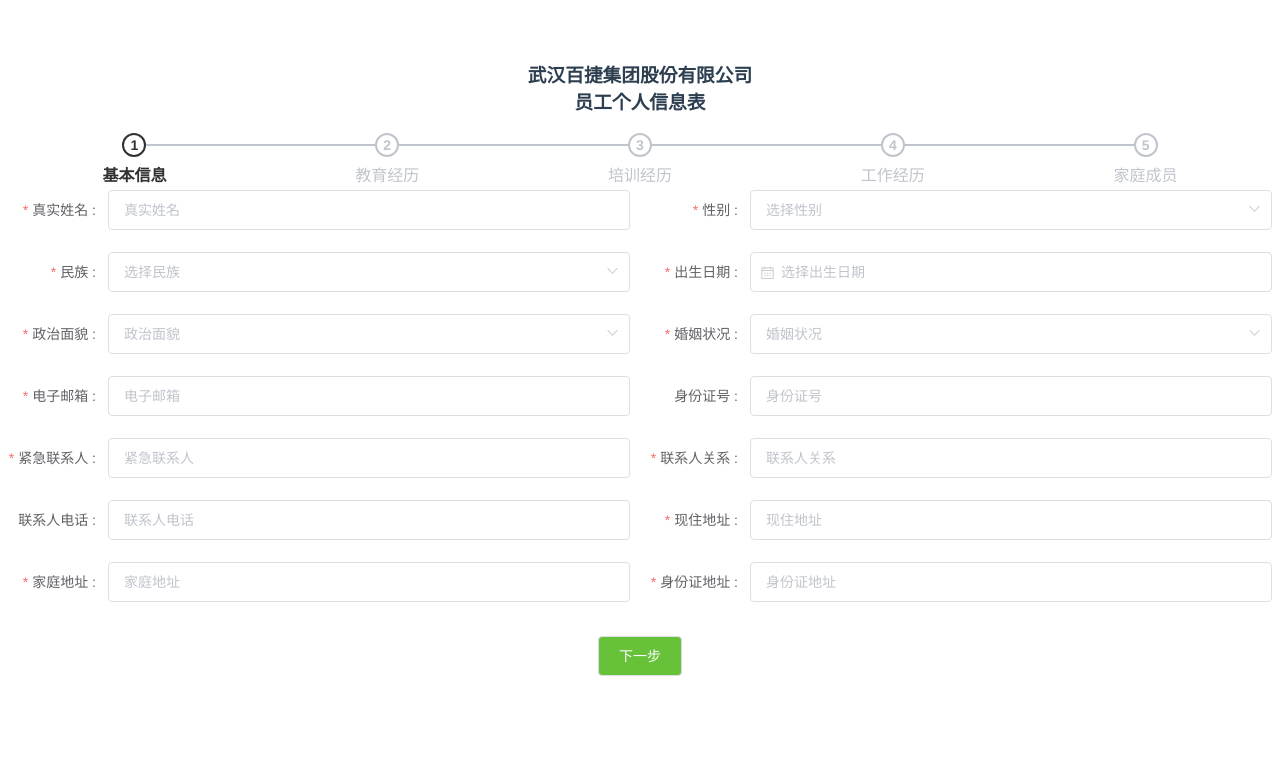
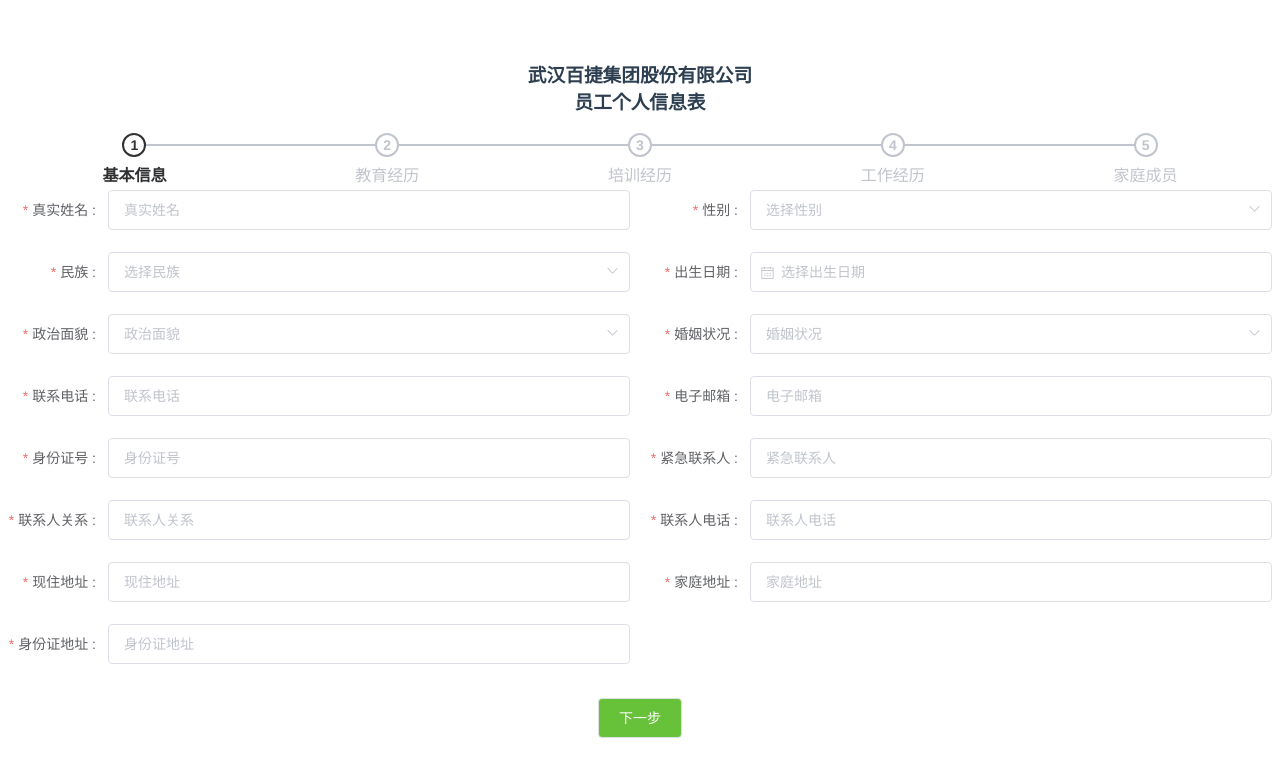
Before and after one commit to fhrl94/register, a Vue app: page /#/register in a window 1280 px wide. Shown: the top 776 px of the page. Built offline with nearby package versions, Linux system fonts and the light colour scheme.

Commit message:
校验完成之后版本

```diff
--- a/src/components/register.vue
+++ b/src/components/register.vue
@@ -13,10 +13,11 @@
         <el-step title="家庭成员"></el-step>
       </el-steps>
     </div>
+    <div class="stepBox" v-if="active === 0">
       <el-form ref="form" :model="form" :rules="rules" label-width="100px">
         <!-- <el-tabs :tab-position="'top'" style="height: 200px;"> -->
         <!-- <el-tab-pane label="一、基本信息"> -->
-      <div class="stepBox" v-if="showStepBoxActive === 0">
+        <div class="stepBox" v-if="active === 0">
           <el-row :gutter="20">
             <el-col :md="12" class="maxwidth">
               <el-form-item label="真实姓名 :" prop="trueName">
@@ -96,9 +97,9 @@
               </el-form-item>
             </el-col>
             <el-col :md="12" class="maxwidth">
-            <el-form-item label="出生日期 :" prop="birthDate">
+              <el-form-item label="出生日期 :" prop="userBirthDate" id="BirthDate">
                 <el-date-picker
-                v-model="form.birthDate"
+                  v-model="form.userBirthDate"
                   value-format="yyyy/MM/dd"
                   type="date"
                   placeholder="选择出生日期"
@@ -145,47 +146,55 @@
 
           <el-row :gutter="20">
             <el-col :md="12" class="maxwidth">
-            <el-form-item label="电子邮箱 :" prop="email">
-              <el-input v-model="form.email" placeholder="电子邮箱"></el-input>
+              <el-form-item label="联系电话 :" prop="userTel">
+                <el-input v-model="form.userTel" placeholder="联系电话"></el-input>
               </el-form-item>
             </el-col>
             <el-col :md="12" class="maxwidth">
-            <el-form-item label="身份证号 :" prop="IDNum">
-              <el-input v-model="form.IDNum" placeholder="身份证号"></el-input>
+              <el-form-item label="电子邮箱 :" prop="email">
+                <el-input v-model="form.email" placeholder="电子邮箱"></el-input>
               </el-form-item>
             </el-col>
           </el-row>
 
           <el-row :gutter="20">
             <el-col :md="12" class="maxwidth">
+              <el-form-item label="身份证号 :" prop="idCardNum">
+                <el-input v-model="form.idCardNum" placeholder="身份证号"></el-input>
+              </el-form-item>
+            </el-col>
+            <el-col :md="12" class="maxwidth">
               <el-form-item label="紧急联系人 :" prop="emergencyContactPeople">
                 <el-input v-model="form.emergencyContactPeople " placeholder="紧急联系人"></el-input>
               </el-form-item>
             </el-col>
+          </el-row>
+
+          <el-row :gutter="20">
             <el-col :md="12" class="maxwidth">
               <el-form-item label="联系人关系 :" prop="emergencyContactRelation">
                 <el-input v-model="form.emergencyContactRelation " placeholder="联系人关系"></el-input>
               </el-form-item>
             </el-col>
-        </el-row>
-        <el-row :gutter="20">
             <el-col :md="12" class="maxwidth">
               <el-form-item label="联系人电话 :" prop="emergencyContactTel">
                 <el-input v-model="form.emergencyContactTel " placeholder="联系人电话"></el-input>
               </el-form-item>
             </el-col>
+          </el-row>
+          <el-row :gutter="20">
             <el-col :md="12" class="maxwidth">
               <el-form-item label="现住地址 :" prop="nowAddress">
                 <el-input v-model="form.nowAddress" placeholder="现住地址"></el-input>
               </el-form-item>
             </el-col>
-        </el-row>
-        <el-row :gutter="20">
             <el-col :md="12" class="maxwidth">
               <el-form-item label="家庭地址 :" prop="familyAddress">
                 <el-input v-model="form.familyAddress" placeholder="家庭地址"></el-input>
               </el-form-item>
             </el-col>
+          </el-row>
+          <el-row :gutter="20">
             <el-col :md="12" class="maxwidth">
               <el-form-item label="身份证地址 :" prop="IDCardAddress">
                 <el-input v-model="form.IDCardAddress" placeholder="身份证地址"></el-input>
@@ -193,17 +202,14 @@
             </el-col>
           </el-row>
         </div>
-
+      </el-form>
+    </div>
     <!--  教育经历 大板块 -->
-      <div class="stepBox" v-if="showStepBoxActive === 1">
+    <div class="stepBox" v-if="active === 1">
       <!-- <label style="color: #DCDFE6">（请从最高教育经历开始填写，最多两项）</label> -->
       <!-- 时间线中整个盒子 -->
       <el-timeline>
-          <el-timeline-item
-            v-for="(activity, index) in educationExperience"
-            :key="index"
-            :timestamp="activity.startDate"
-          >
+        <el-timeline-item v-for="(activity, index) in educationExperience" :key="index" :timestamp="activity.startDate">
           <p class="edu-data-p01 textAlignLeft">
             <span>{{activity.startDate}}</span>
             <i>-</i>
@@ -244,14 +250,16 @@
           ></el-button>
         </el-timeline-item>
       </el-timeline>
+      <!-- 添加按钮 -->
       <el-button
         type="primary"
         icon="el-icon-circle-plus"
         size="small"
         v-if="!showEducationExperienceIns"
-          @click="addIns('educationExperienceIns','showEducationExperienceIns')"
+        @click="addIns('educationExperienceIns','showEducationExperienceIns',)"
       ></el-button>
 
+      <!-- /-*252 -->
       <!-- 教育经历 566-->
       <div
         style="border:1px solid #b1acac; border-radius: 8px; padding: 5px; margin-bottom: 30px;"
@@ -324,15 +332,11 @@
     </div>
 
     <!-- //3培训经历 大板块-->
-      <div class="stepBox" v-if="showStepBoxActive === 2">
+    <div class="stepBox" v-if="active === 2">
       <!-- <label style="color: #DCDFE6">（请从最近培训经历开始填写，最多两项）</label> -->
       <!-- 时间线中整个盒子 -->
       <el-timeline>
-          <el-timeline-item
-            v-for="(activity, index) in trainingExperience"
-            :key="index"
-            :timestamp="activity.startDate"
-          >
+        <el-timeline-item v-for="(activity, index) in trainingExperience" :key="index" :timestamp="activity.startDate">
           <p class="edu-data-p01 textAlignLeft">
             <span>{{activity.startDate}}</span>
             <i>-</i>
@@ -376,7 +380,7 @@
         icon="el-icon-circle-plus"
         size="small"
         v-if="!showTrainingExperienceIns"
-          @click="addIns('trainingExperienceIns','showTrainingExperienceIns')"
+        @click="addIns('trainingExperienceIns', 'showTrainingExperienceIns', )"
       ></el-button>
 
       <!-- 培训经历01-640 -->
@@ -443,7 +447,7 @@
       </div>
     </div>
 
-      <div class="stepBox" v-if="showStepBoxActive === 3">
+    <div class="stepBox" v-if="active === 3">
       <!-- 4工作经历-768 -->
       <!-- <label style="color: #DCDFE6">（请从最近工作经历开始填写，最多三项）</label> -->
 
@@ -500,7 +504,7 @@
         icon="el-icon-circle-plus"
         size="small"
         v-if="!showWorkExperienceIns"
-          @click="addIns('workExperienceIns','showWorkExperienceIns')"
+        @click="addIns('workExperienceIns', 'showWorkExperienceIns', )"
       ></el-button>
 
       <div
@@ -566,25 +570,18 @@
           </el-row>
 
           <el-row :gutter="20">
-              <el-button
-                type="primary"
-                @click="saveToList(workExperienceIns, workExperience, 'showWorkExperienceIns')"
-              >保存</el-button>
+            <el-button type="primary" @click="saveToList(workExperienceIns, workExperience, 'showWorkExperienceIns')">保存</el-button>
           </el-row>
         </el-form>
       </div>
     </div>
     <!--5 家庭成员 大板块-902 -->
-      <div class="stepBox" v-if="showStepBoxActive === 4">
+    <div class="stepBox" v-if="active === 4">
       <!-- <label style="color: #DCDFE6">（最多介绍三项）</label> -->
 
       <!-- 时间线中整个盒子 -->
       <el-timeline>
-          <el-timeline-item
-            v-for="(activity, index) in familyMember"
-            :key="index"
-            :timestamp="activity.familyMemberBorn"
-          >
+        <el-timeline-item v-for="(activity, index) in familyMember" :key="index" :timestamp="activity.familyMemberBorn">
           <p class="edu-data-p02 textAlignLeft">
             <span>
               {{activity.familyMemberName}}
@@ -694,19 +691,19 @@
       </div>
     </div>
     <div class="nextAndPreStepBtn">
-        <el-button style="margin-top: 12px;" @click="preStep" v-if="(active === 0) ?false:true">上一步</el-button>
+      <el-button style="margin-top: 12px;" @click="preStep" v-if="(active > 0) ?true:false">上一步</el-button>
       <el-button
         style="margin-top: 12px; background: #67C23A; color: #FFF;"
         @click="nextStep"
-          v-if="(active === 4)?false:true"
+        v-if="(active <=4 )?true:false"
       >下一步</el-button>
       <el-button
         style="margin-top: 12px; background: #F44336; color: rgb(255, 255, 255); "
+        v-if="(active > 4)?true:false"
         type.native="submit"
-          v-if="(active === 4)?true:false"
+        @click="submitFrom"
       >确认提交</el-button>
     </div>
-    </el-form>
   </div>
 </template>
 
@@ -739,17 +736,17 @@
     }
   },
   data() {
-    // var checkEmail = (rule, value, callback) => {
-    //   // if (!value) {
-    //   //   return callback(new Error('邮箱不能为空'));
-    //   // }
-    //   let reg = /[\w!#$%&'*+/=?^_`{|}~-]+(?:\.[\w!#$%&'*+/=?^_`{|}~-]+)*@(?:[\w](?:[\w-]*[\w])?\.)+[\w](?:[\w-]*[\w])?/
-    //   if (!reg.test(value)) {
-    //     return callback(new Error('输入不是一个邮箱地址'))
-    //   } else {
-    //     return callback()
-    //   }
-    // }
+    var checkTel = (rules, value, callback) => {
+      let reg = /^1([38]\d|5[0-35-9]|7[3678])\d{8}$/
+      if (!value) {
+        return callback(new Error('电话不能为空'))
+      }
+      if (!reg.test(value)) {
+        return callback(new Error('请输入正确的电话号码'))
+      }
+      return callback()
+    }
+
     return {
       key_seluser: '',
       selAllotUserDialog: false,
@@ -758,50 +755,7 @@
       repeatDisabled: false,
       labelWidth: '90px',
       showBaiduisBtn: false,
-      //1051
-      form: {
-        dept: '',
-        accountName: '',
-        trueName: '',
-        userNum: '',
-        sex: '',
-        idCardNum: '',
-        password: '',
-        role: '',
-        roleList: [],
-        job: '',
-        jobList: [],
-        phone: '',
-        extention: '',
-        hi: '',
-        birthDate: '',
-        EX_RSSJ: '',
-        canCall: false,
-        leaveDate: '',
-        turnRealDate: '',
-        baoAquota: '',
-        followQuota: '',
-        baiduID: '',
-        EX_ZHYHK: '',
-        EX_ZGYHYHK: '',
-        rank: '',
-        rankList: [],
-        jbList: [],
-        inArea: 'HUB027',
-        inAreaList: [],
-        duties: '10',
-        EX_JB: '52441a9f343211e9813e00e066be4061', // 默认员工
-        superior_name: '',
-        superior_id: '',
-        EX_HTKSRQ: '', // 合同开始日期
-        EX_HTJSRQ: '', // 合同结束日期
-        email: ''
-      },
-      classes: [],
-      stepBoxActive: [],
-      showStepBoxActive: 0,
-      active: 0,
-      //
+
       // 教育经历1161
       educationExperienceIns: {
         startDate: '',
@@ -822,7 +776,6 @@
         endDate: '',
         trainingOrgName: '',
         trainingDuration: '',
-        eduBackground: '',
         trainingAddress: '',
         certificateName: '',
         isEdit: false
@@ -858,49 +811,138 @@
       familyMember: [],
       showFamilyMemberIns: true,
 
-      // rules: {
-      //   accountName: [],
-      //   trueName: [],
-      //   userNum: [],
-      //   sex: [],
-      //   idCardNum: [],
-      //   role: [],
-      //   job: [],
-      //   duties: [],
-      //   dept: [],
-      //   entryDate: [],
-      //   inArea: [],
-      //   EX_XNRZ: [],
-      //   // 1164
-      //   email: [
-      //     { required: true, message: '请输入邮箱地址', trigger: 'blur' },
-      //     {
-      //       type: 'email',
-      //       message: '请输入正确的邮箱地址',
-      //       trigger: 'blur'
-      //     }
-      //   ]
-      // }
+      //1051
+      form: {
+        trueName: '', //1
+        sex: '', //2
+        nationality: '', //3 民族
+        userBirthDate: '', //4出生日
+        ancestralHome: '', //5 籍贯
+        politicalStatus: '', //6
+        maritalStatus: '', //7婚姻
+        email: '', //8
+        userTel: '', //9电话
 
+        idCardNum: '', //10
+        emergencyContactPeople: '', //11
+        emergencyContactRelation: '', //12
+        emergencyContactTel: '', //13
+        nowAddress: '', //14
+        familyAddress: '', //15
+        IDCardAddress: '' //16
+
+        // dept: '',
+        // accountName: '',
+        // trueName: '',
+        // userNum: '',
+        // sex: '',
+        // idCardNum: '',
+        // password: '',
+        // role: '',
+        // roleList: [],
+        // job: '',
+        // jobList: [],
+        // phone: '',
+        // extention: '',
+        // hi: '',
+        // entryDate: '',
+        // EX_RSSJ: '',
+        // canCall: false,
+        // leaveDate: '',
+        // turnRealDate: '',
+        // baoAquota: '',
+        // followQuota: '',
+        // baiduID: '',
+        // EX_ZHYHK: '',
+        // EX_ZGYHYHK: '',
+        // rank: '',
+        // rankList: [],
+        // jbList: [],
+        // inArea: 'HUB027',
+        // inAreaList: [],
+        // duties: '10',
+        // EX_JB: '52441a9f343211e9813e00e066be4061', // 默认员工
+        // superior_name: '',
+        // superior_id: '',
+        // EX_HTKSRQ: '', // 合同开始日期
+        // EX_HTJSRQ: '', // 合同结束日期
+      },
+      classes: [],
+      stepBoxActive: [],
+      // showStepBoxActive: 0,
+      active: 0,
+      //
+
+      //-*892
       rules: {
-        trueName: [],
-        sex: [],
+        trueName: [
+          {
+            required: true,
+            message: '请输入真实姓名',
+            trigger: ['blur', 'change']
+          },
+          {
+            min: 1,
+            max: 6,
+            message: '真实姓名长度在 1 到 6 个字符',
+            trigger: 'blur'
+          }
+        ],
+        sex: [
+          {
+            required: true,
+            message: '请选择出性别',
+            trigger: ['blur', 'change']
+          }
+        ],
+        userBirthDate: [
+          { required: true, message: '请输入出生日', trigger: 'blur' }
+        ],
         nationality: [],
-        birthDate: [],
+        entryDate: [],
         politicalStatus: [],
         maritalStatus: [],
         email: [
           { required: true, message: '请输入邮箱地址', trigger: 'blur' },
+          { type: 'email', message: '请输入正确的邮箱地址', trigger: 'blur' }
+        ],
+        userTel: [
           {
-            type: 'email',
-            message: '请输入正确的邮箱地址',
+            required: true,
+            validator: checkTel,
             trigger: ['blur', 'change']
           }
         ],
-        IDNum: [],
-        emergencyContactPeople: [],
+        idCardNum: [
+          {
+            min: 18,
+            max: 18,
+            required: true,
+            message: '请输入正确的18位身份证号',
+            trigger: 'blur'
+          }
+        ],
+        emergencyContactPeople: [
+          {
+            required: true,
+            message: '请输入真实姓名',
+            trigger: ['blur', 'change']
+          },
+          {
+            min: 1,
+            max: 6,
+            message: '真实姓名长度在 1 到 6 个字符',
+            trigger: 'blur'
+          }
+        ],
         emergencyContactRelation: [],
-        emergencyContactTel: [],
+        emergencyContactTel: [
+          {
+            required: true,
+            validator: checkTel,
+            trigger: 'blur'
+          }
+        ],
         nowAddress: [],
         familyAddress: [],
         IDCardAddress: [],
@@ -919,12 +961,13 @@
         workJob: [],
         workContent: [],
         workAttestor: [],
+        attestorTel: [{ validator: checkTel, trigger: 'blur' }],
         familyMemberName: [],
         RelationshipWithMe: [],
         familyMemberBorn: [],
         memberWorkUnit: [],
         memberJob: [],
-        memberTel: []
+        memberTel: [{ validator: checkTel, trigger: 'blur' }]
       }
     }
   },
@@ -1001,33 +1044,104 @@
     this._rolesInit()
   },
   methods: {
+    checkForm(showIns) {
+      let formDict = {
+        showEducationExperienceIns: 'educationExperienceIns',
+        showTrainingExperienceIns: 'trainingExperienceIns',
+        showWorkExperienceIns: 'workExperienceIns',
+        showFamilyMemberIns: 'familyMemberIns'
+      }
+      let formName
+      if (formDict.hasOwnProperty(showIns)) {
+        formName = formDict[showIns]
+      } else {
+        formName = 'form'
+      }
+      let isValid
+      this.$refs[formName].validate(function(valid) {
+        window.console.log(valid)
+        if (valid) {
+          // alert('submit!');
+          // return true
+        } else {
+          window.console.log('error submit!!')
+          // return false
+        }
+        isValid = valid
+      })
+      return isValid
+    },
+    submitFrom() {
+      //最后点击提交按钮之后，关闭所有的添加框，以免表单必选项影响提交
+      this.showFamilyMemberIns = false
+      this.showWorkExperienceIns = false
+      this.showEducationExperienceIns = false
+      this.showTrainingExperienceIns = false
+      this.$confirm('核实之后，确定要提交?', '提示', {
+        confirmButtonText: '确定',
+        cancelButtonText: '取消',
+        type: 'warning',
+        center: true
+      })
+        .then(() => {
+          this.$message({
+            type: 'success',
+            message: '提交成功!'
+          })
+          window.console.log(this.form)
+          let params = {
+            form: this.form,
+            familyMember: this.familyMember,
+            workExperience: this.workExperience,
+            educationExperience: this.educationExperience,
+            trainingExperience: this.trainingExperience
+          }
+          window.console.log(params)
+        })
+        .catch(() => {
+          this.$message({
+            type: 'info',
+            message: '已取消提交'
+          })
+        })
+    },
+    //下一步
     nextStep() {
-      // let stepFormName = ['']
+      // 下一步校验
+      if (this.active === 0 && !this.checkForm()) {
+        return false
+      }
+      let showInsList = [
+        '',
+        'showEducationExperienceIns',
+        'showTrainingExperienceIns',
+        'showWorkExperienceIns',
+        'showFamilyMemberIns'
+      ]
+      if (this.active > 0 && this.active <= 4) {
+        if (!this.limitList(showInsList[this.active])) {
+          return false
+        }
+      }
       if (this.active++ > 4) {
-        this.active = 4
+        this.active = 5
       }
-      this.showStepBoxActive = this.active
-      // alert("当前next步骤:"+this.showStepBoxActive);
     },
+    //上一步
     preStep() {
       if (this.active-- < 0) {
         this.active = 0
-      }
-      this.showStepBoxActive = this.active
-      // alert("当前pre步骤:"+this.showStepBoxActive);
-    },
-
-    canCallChange(val) {
-      if (val) {
-        this.showBaiduisBtn = true
-      } else {
-        this.showBaiduisBtn = false
       }
     },
     saveToList(ins, insList, showIns) {
       // ins 存储实例
       // insList 具体存储的数组
       // showIns 是否展示此窗口
+      // 先校验
+      window.console.log(this.checkForm(showIns))
+      if (!this.checkForm(showIns)) {
+        return false
+      }
       if (ins.isEdit === true) {
         let tmp = insList.filter(elem => {
           return elem.isEdit === true
@@ -1050,29 +1164,64 @@
     editIns(ins, InsPrototype, showIns) {
       // ins 当前数据
       // InsPrototype：窗口展现数据
+      window.console.log('编辑后showIns:' + this.showEducationExperienceIns)
       ins.isEdit = true
       this.$set(this, InsPrototype, ins)
       this.$set(this, showIns, true)
     },
     addIns(ins, showIns) {
+      if (this.limitList(showIns)) {
         this.$set(this, ins, { isEdit: false })
         this.$set(this, showIns, true)
+      }
+      // window.console.log('添加后showIns:' + this.showEducationExperienceInswIns)
+    },
+    limitList(showIns) {
+      let listDict = {
+        showEducationExperienceIns: this.educationExperience,
+        showTrainingExperienceIns: this.trainingExperience,
+        showWorkExperienceIns: this.workExperience,
+        showFamilyMemberIns: this.familyMember
+      }
+      let limitListDict = {
+        showEducationExperienceIns: [1, 2],
+        showTrainingExperienceIns: [0, 2],
+        showWorkExperienceIns: [0, 3],
+        showFamilyMemberIns: [1, 3]
+      }
+      window.console.log(limitListDict[showIns])
+      if (
+        limitListDict[showIns][0] <= listDict[showIns].length &&
+        limitListDict[showIns][1] > listDict[showIns].length
+      ) {
+        return true
+      } else {
+        this.$message({
+          message: `条数为 ${limitListDict[showIns][0]} ~ ${
+            limitListDict[showIns][1]
+          } 之间`,
+          type: 'warning'
+        })
+      }
     },
     delIns(ins, insList, showIns) {
       this.$set(this, showIns, false)
       this.$delete(insList, insList.indexOf(ins))
       // insList.splice(insList.indexOf(ins), 0)
     },
+    //-*1103
     _rolesInit() {
       let allRules = [
         'trueName',
         'sex',
         'nationality',
-        'birthDate',
+        'userBirthDate', //出生日
+        'entryDate',
         'politicalStatus',
         'maritalStatus',
         'email',
-        'IDNum',
+        'userTel', //电话
+        'idCardNum',
         'emergencyContactPeople',
         'emergencyContactRelation',
         'emergencyContactTel',
@@ -1093,7 +1242,8 @@
         'workCompanyName',
         'workJob',
         'workContent',
-        'workAttestor',
+        'workAttestor', //工作证明人电话
+        'attestorTel',
         'familyMemberName',
         'RelationshipWithMe',
         'familyMemberBorn',
@@ -1105,7 +1255,8 @@
       let selectRulesField = [
         'sex',
         'nationality',
-        'birthDate',
+        'userBirthDate', //出生日
+        'entryDate',
         'politicalStatus',
         'maritalStatus',
         'startDate',
@@ -1158,6 +1309,26 @@
           })
         }
       }
+    },
+    timeFormat1(num, bool = true) {
+      const reg = /[\u4E00-\u9FA5]{1,}/
+      if (num === '.') {
+        return '.'
+      }
+      if (!num) {
+        return ''
+      }
+      if (reg.test(num)) {
+        return num
+      }
+      function add0(m) {
+        return m < 10 ? '0' + m : m
+      }
+      let time = new Date(num)
+      let year = time.getFullYear()
+      let month = time.getMonth() + 1
+      let date = time.getDate()
+      return year + '-' + add0(month) + (bool ? '-' + add0(date) : '')
     },
     // getBaiduID() {
     //   let params = {
@@ -1261,7 +1432,7 @@
         superior_id: this.form.superior_id,
         superior_name: this.form.superior_name,
         classes_id: this.form.classes_id
-        //新增的提交数据
+        //新增的提交数据npm
       }
       // console.log(params)
       // return
@@ -1332,7 +1503,7 @@
           return false
         }
       })
-    },
+    }
     // _getclasses() {
     //   this.$post('/classes.do?list').then(res => {
     //     if (res.data.success) {
@@ -1340,26 +1511,6 @@
     //     }
     //   })
     // },
-    timeFormat1(num, bool = true) {
-      const reg = /[\u4E00-\u9FA5]{1,}/
-      if (num === '.') {
-        return '.'
-      }
-      if (!num) {
-        return ''
-      }
-      if (reg.test(num)) {
-        return num
-      }
-      function add0(m) {
-        return m < 10 ? '0' + m : m
-      }
-      let time = new Date(num)
-      let year = time.getFullYear()
-      let month = time.getMonth() + 1
-      let date = time.getDate()
-      return year + '-' + add0(month) + (bool ? '-' + add0(date) : '')
-    }
   }
   // components: { SelectDepartment, SelectUser }
 }
```
Lines whose indentation alone changed are shown as unchanged.
